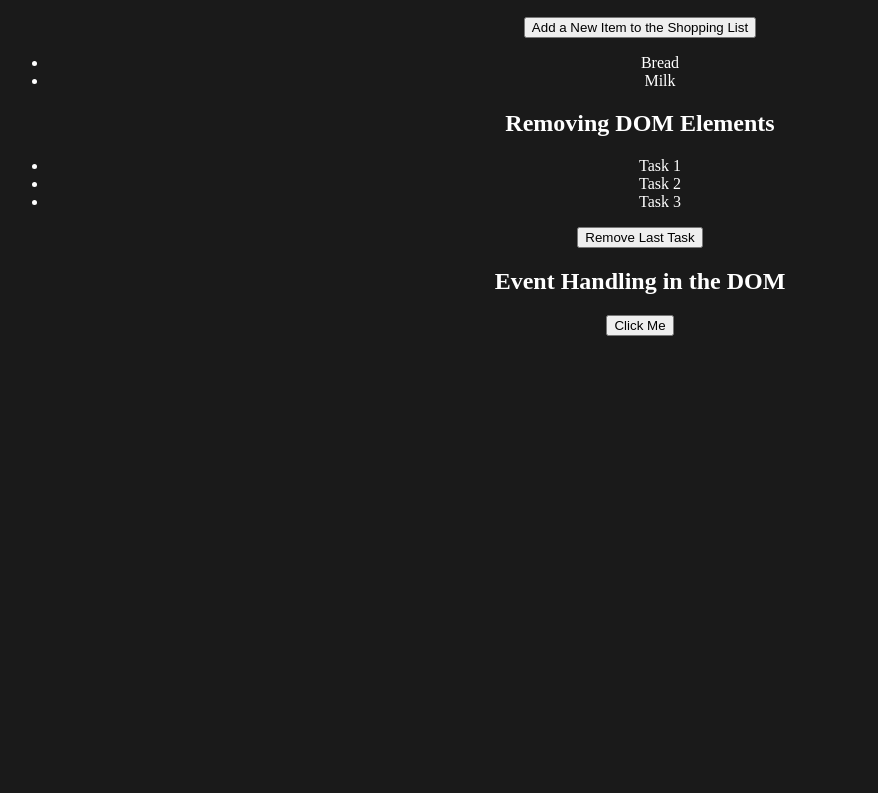
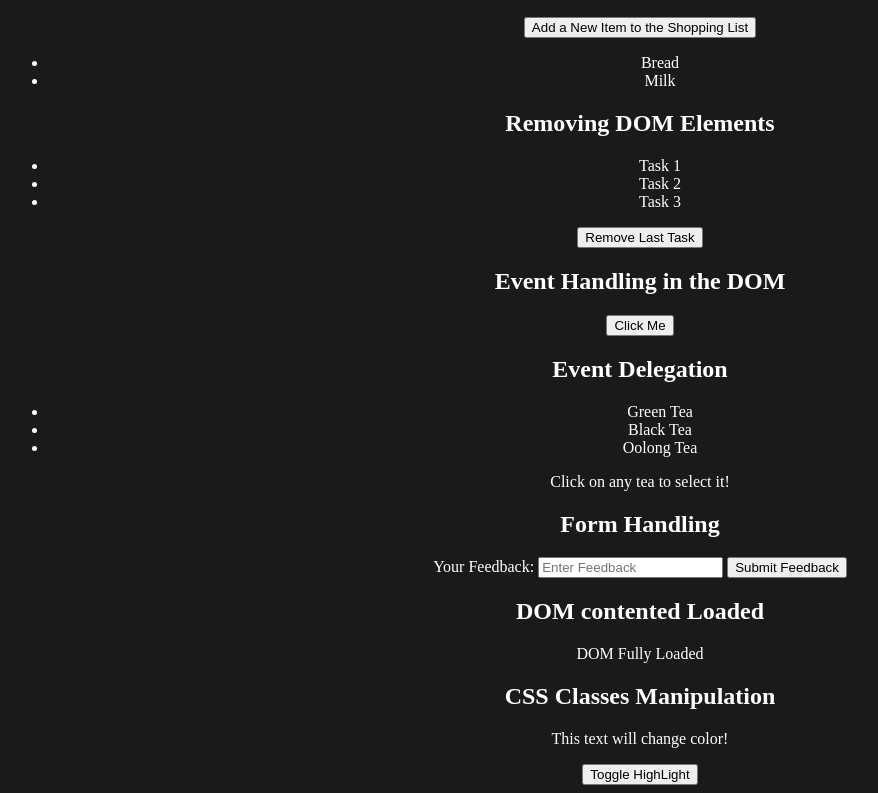
Before and after one commit to madhavareddyrb/Javascrit, a plain HTML site: page part8/dom.html in a window 1280 px wide. Shown: the part 513-1306 px from the top of the page, without its empty margins (0-878 px from the left). Before the commit the page ends 857 px from the top, so only its background shows below. Drawn offline with Linux system fonts and the light colour scheme.

Commit message:
DOM challengs Completed

```diff
--- a/part8/dom.html
+++ b/part8/dom.html
@@ -80,7 +80,41 @@
       </button>
     </section>
 
+    <!-- Example-7: Event Delegation -->
+    <section id="example-7">
+      <h2>Event Delegation</h2>
+      <ul id="teaList">
+        <li class="teaItem">Green Tea</li>
+        <li class="teaItem">Black Tea</li>
+        <li class="teaItem">Oolong Tea</li>
+      </ul>
+      <p>Click on any tea to select it!</p>
+    </section>
 
+    <!--Example-8: Form Handling -->
+    <section id="example-8">
+      <h2>Form Handling</h2>
+      <form  id="feedbackForm">
+        <label for="feedbackInput">Your Feedback:</label>
+        <input type="text" id="feedbackInput" placeholder="Enter Feedback">
+        <button type="submit">Submit Feedback</button>
+
+      </form>
+      <p id="feedbackDisplay"></p>
+    </section>
+
+    <!-- Example 9: DOM content loaded-->
+     <section id="example-9">
+      <h2>DOM contented Loaded</h2>
+      <p id="domStatus">Waiting for DOM to load...</p>
+     </section>
+
+     <!--Example 10 : CSS classes maniplation-->
+<section id="example-10">
+  <h2>CSS Classes Manipulation</h2>
+  <p id="descriptionText">This text will change color!</p>
+  <button id="toggleHighlight">Toggle HighLight</button>
+</section>
   <script src="./script.js"></script>
 </body>
 </html>
--- a/part8/script.js
+++ b/part8/script.js
@@ -67,3 +67,50 @@ document.getElementById("clickMeButton").addEventListener("mouseup", function(){
   alert("Events in DOM");
 })
 // mouseover,click,etc
+
+
+
+// Example-7 -> Event Delegation
+
+
+document.getElementById('teaList').addEventListener('click', function(event){
+  if (event.target && event.target.matches(".teaItem")){
+    alert('you selected:'+ event.target.textContent);
+  };
+});
+
+
+// Example-8 --> Form Handling
+
+/*
+document.getElementById("feedbackForm").addEventListener("click", function(event){
+  event.preventDefault();
+  let feedback = document.getElementById("feedbackInput").value;
+  document.getElementById('feedbackDisplay').textContent = `Feedback is: ${feedback}`;
+});
+
+*/
+document.getElementById("feedbackForm").addEventListener("click",function(event){
+  event.preventDefault();
+
+  //let label = document.getElementsByTagName("label")
+  //console.log(label);
+
+  let feedback = document.getElementById("feedbackInput").value;
+  document.getElementById("feedbackDisplay").textContent = `Feedback is: ${feedback}`
+})
+
+
+// Example-9 : DOM Contented Loaded
+
+document.addEventListener("DOMContentLoaded", function(){
+  document.getElementById("domStatus").textContent = "DOM Fully Loaded";
+});
+
+
+// Example-10: CSS CLasses Manipulation
+
+document.getElementById("toggleHighlight").addEventListener('click',function(){
+ let descriptionText =  document.getElementById("descriptionText");
+ descriptionText.classList.toggle('highlight');
+})
```
Also changed, not shown: part8/documnt.txt, 1 other file.
